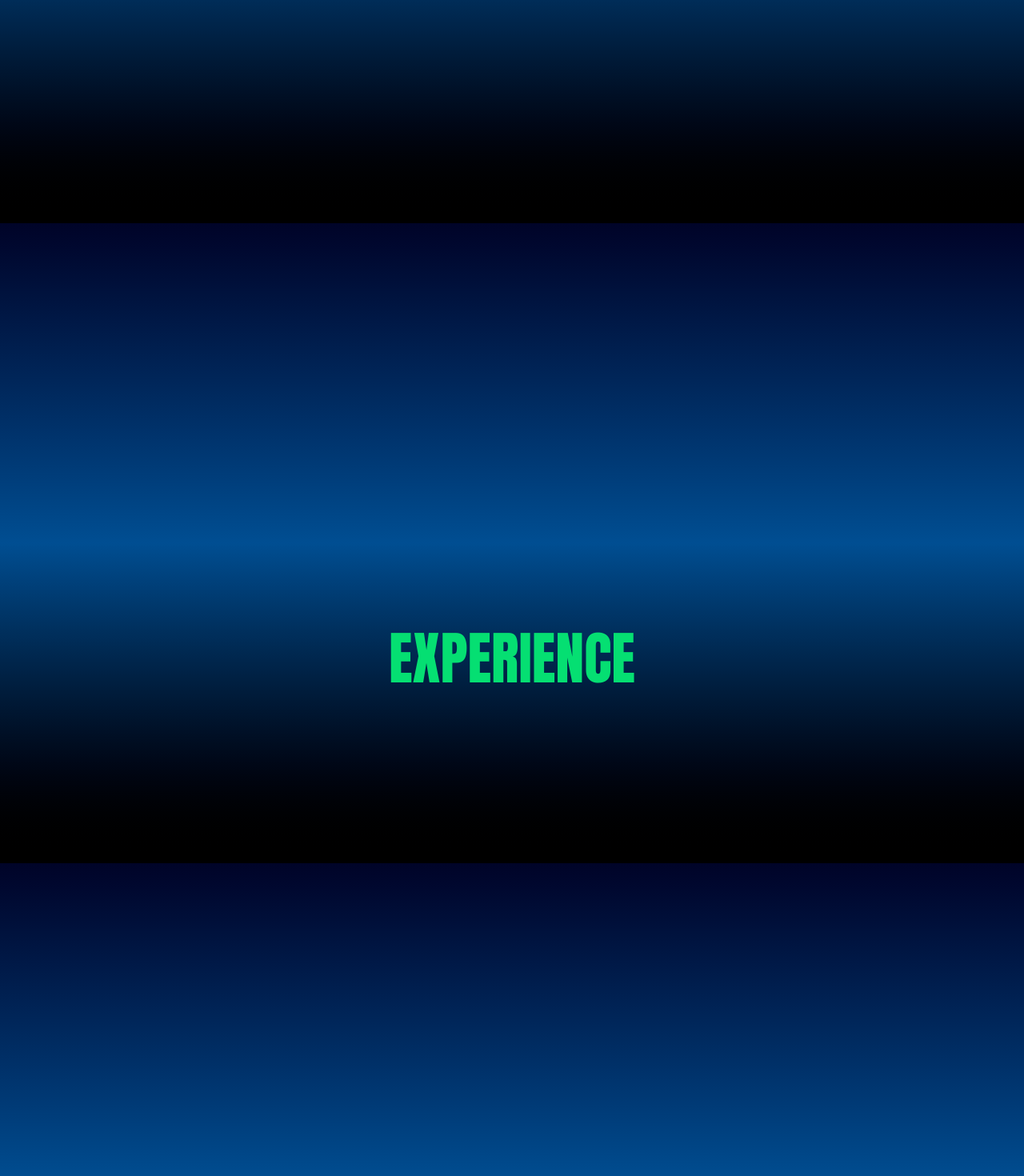
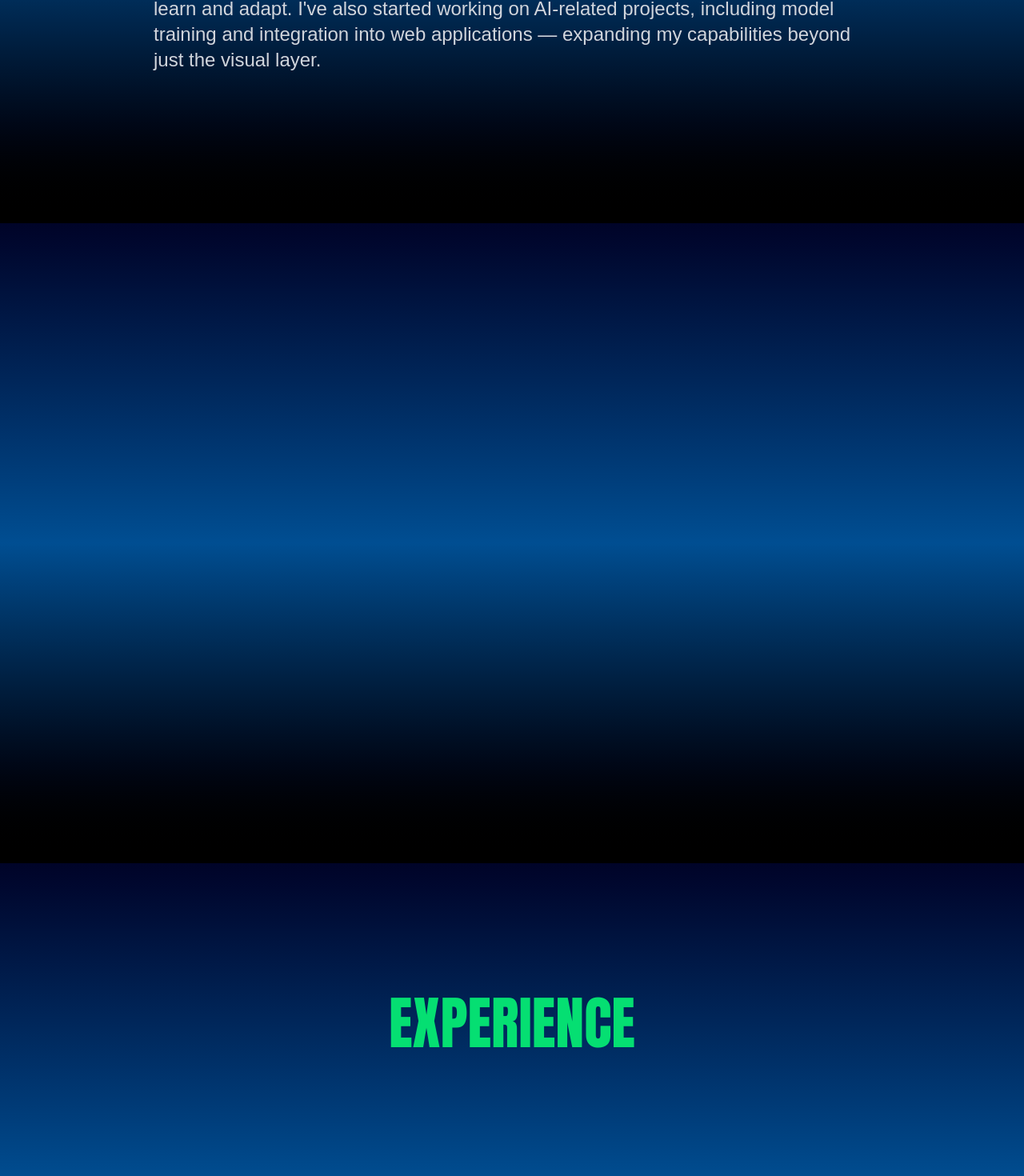
Before and after one commit to jongryonglee/nextjs-portfolio, a Next.js app: page / in a window 1280 px wide. Shown: the part 1321-2791 px from the top of the page at 80% size. Built offline with nearby package versions, Linux system fonts and the light colour scheme.

Commit message:
Updated components design.

```diff
--- a/src/app/page.js
+++ b/src/app/page.js
@@ -4,11 +4,8 @@ import Home from "@/components/Home";
 import Work from "@/components/Work";
 export default function Page() {
   return (
-    <div className="overflow-y-auto scroll-smooth">
-      <section
-        id="home"
-        className="h-[calc(100vh-80px)] sm:h-[calc(100vh-100px)] flex items-center justify-center"
-      >
+    <div className="scroll-smooth">
+      <section id="home" className="flex items-center justify-center">
         <Home />
       </section>
       <section id="about" className="flex items-center justify-center">
--- a/src/components/About1.jsx
+++ b/src/components/About1.jsx
@@ -61,7 +61,7 @@ export default function About1() {
       gsap.from(elements, {
         scrollTrigger: {
           trigger: skillsRef.current,
-          start: "top 40%",
+          start: "top 60%",
           end: "bottom 95%",
           scrub: 2,
           // markers: true,
@@ -77,7 +77,7 @@ export default function About1() {
   );
 
   return (
-    <div className="w-full h-full px-8 py-16 space-y-32">
+    <div className="mt-[80px] sm:mt-[100px] w-full h-full px-8 py-16 space-y-32">
       {/* Introduction Section */}
       <div
         className="flex flex-col items-center text-left space-y-6"
@@ -95,7 +95,7 @@ export default function About1() {
       </div>
 
       {/* Skills Section */}
-      <div ref={skillsRef} className="space-y-16 mt-16">
+      <div ref={skillsRef} className="space-y-32 my-48">
         {skills.map((section, index) => (
           <div
             key={index}
--- a/src/components/About2.jsx
+++ b/src/components/About2.jsx
@@ -56,7 +56,7 @@ export default function About2() {
   );
 
   return (
-    <div className="w-full h-full px-8 py-16 space-y-32 my-32">
+    <div className="w-full h-full px-8 py-16 space-y-32">
       {/* Experience Section */}
       <div ref={experienceRef} className="space-y-16">
         <div className="flex flex-col items-center text-left space-y-6">
@@ -69,7 +69,7 @@ export default function About2() {
         </div>
 
         {/* Work Experience List */}
-        <div className="space-y-8 experience-content">
+        <div className="space-y-8 experience-content my-16">
           {workData.map((work, index) => (
             <div
               key={index}
--- a/src/components/Home.jsx
+++ b/src/components/Home.jsx
@@ -1,6 +1,6 @@
 const Home = () => {
   return (
-    <div className="h-full grid grid-cols-1 md:grid-cols-3 gap-8 items-center px-6 md:px-16 py-12 text-white">
+    <div className="mt-[80px] sm:mt-[100px] min-h-[calc(100vh-80px)] sm:min-h-[calc(100vh-100px)] h-full grid grid-cols-1 md:grid-cols-3 gap-8 items-center px-6 md:px-16 py-12 text-white">
       {/* Left Contents */}
       <div className="col-span-2 text-center md:text-left">
         <h1
--- a/src/components/Work.jsx
+++ b/src/components/Work.jsx
@@ -55,7 +55,10 @@ const Work = () => {
   );
 
   return (
-    <div className="w-full h-full px-16 space-y-8" ref={containerRef}>
+    <div
+      className="mt-[80px] sm:mt-[100px] pb-4 w-full h-full px-8 sm:px-16 space-y-8"
+      ref={containerRef}
+    >
       <h2
         className="work-title text-7xl font-extrabold text-center text-green-400"
         style={{ fontFamily: "var(--font-impact)" }}
@@ -80,12 +83,14 @@ const Work = () => {
               <p className="text-gray-300 text-center px-4 pb-4">
                 {project.description}
               </p>
+              {project.url ? (
                 <button
                   className="mt-4 px-4 py-2 bg-green-500 text-white rounded-lg shadow hover:bg-green-600"
                   onClick={() => setHoveredVideo(project.url)}
                 >
                   Watch Demo
                 </button>
+              ) : null}
             </div>
           </div>
         ))}
--- a/src/data/textData.js
+++ b/src/data/textData.js
@@ -61,27 +61,20 @@ const TextData = {
   projects: [
     {
       description:
-        "A personal portfolio website showcasing my skills, projects, and experience. Built with React and Tailwind CSS.",
+        "Built dashboard interfaces using Next.js and implemented features such as form inputs, text editors, and image uploaders for an art school.",
       url: "https://youtu.be/KlZ-QmPteqM?si=X9yjAx5pq2TkrsS5",
       image: "/dashboard.png",
     },
     {
       description:
-        "An e-commerce platform with a fully functional shopping cart and payment gateway integration. Built with Next.js and Stripe.",
-      url: "https://youtu.be/KlZ-QmPteqM?si=X9yjAx5pq2TkrsS5",
+        "Developed a responsive portfolio website in PHP for a design studio CEO, with WordPress-based admin functionality for easy content editing",
+      url: "https://www.youtube.com/watch?v=nE8qSj6nyP0",
       image: "/website.png",
     },
     {
       description:
-        "A blog application where users can create, edit, and delete posts. Built with Node.js and MongoDB.",
-      url: "https://youtu.be/KlZ-QmPteqM?si=X9yjAx5pq2TkrsS5",
+        "Built a portfolio website using Next.js and TailwindCSS for styling. Used GSAP for animations and transitions.",
       image: "/Portfolio.png",
-    },
-    {
-      description:
-        "A social media application with real-time chat and notifications. Built with React and Firebase.",
-      url: "https://youtu.be/KlZ-QmPteqM?si=X9yjAx5pq2TkrsS5",
-      image: "/window.svg",
     },
   ],
 };
```
Lines whose indentation alone changed are shown as unchanged.
